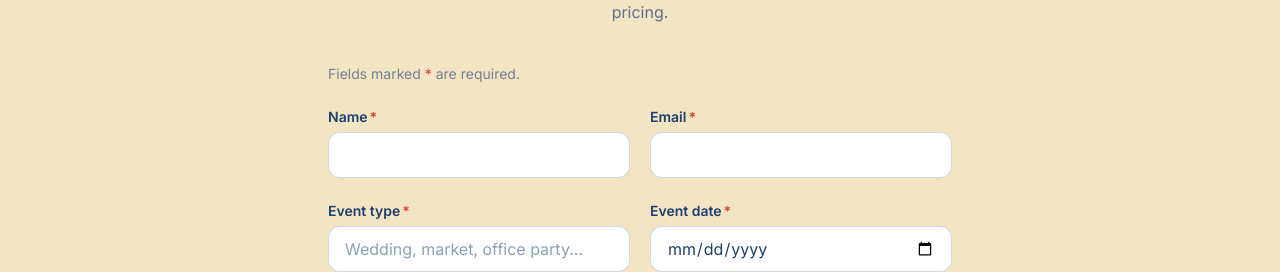
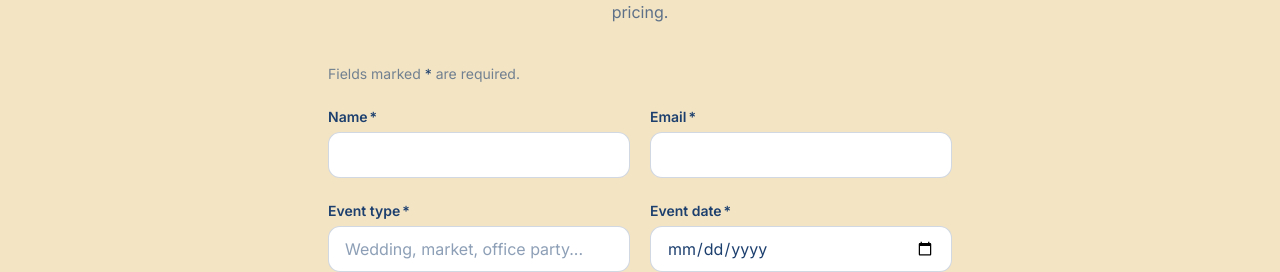
Before and after one commit to VasquezCodes/sazonWeb, a Next.js app: page / in a window 1280 px wide. Shown: the part 2524-2796 px from the top of the page. Built offline with nearby package versions, Linux system fonts and the light colour scheme.

Commit message:
Arreglar el contraste del asterisco de campos requeridos

```diff
--- a/src/components/sections/Contact.tsx
+++ b/src/components/sections/Contact.tsx
@@ -25,7 +25,7 @@ const inputClasses =
 function RequiredMark() {
   return (
     <>
-      <span aria-hidden="true" className="ml-0.5 text-red">
+      <span aria-hidden="true" className="ml-0.5 text-navy">
         *
       </span>
       <span className="sr-only"> (required)</span>
@@ -77,7 +77,7 @@ export function Contact() {
 
       <form onSubmit={handleSubmit} className="mt-10 space-y-5">
         <p className="text-sm text-navy/60">
-          Fields marked <span aria-hidden="true" className="text-red">*</span> are required.
+          Fields marked <span className="text-navy">*</span> are required.
         </p>
 
         <div className="grid gap-5 sm:grid-cols-2">
```
